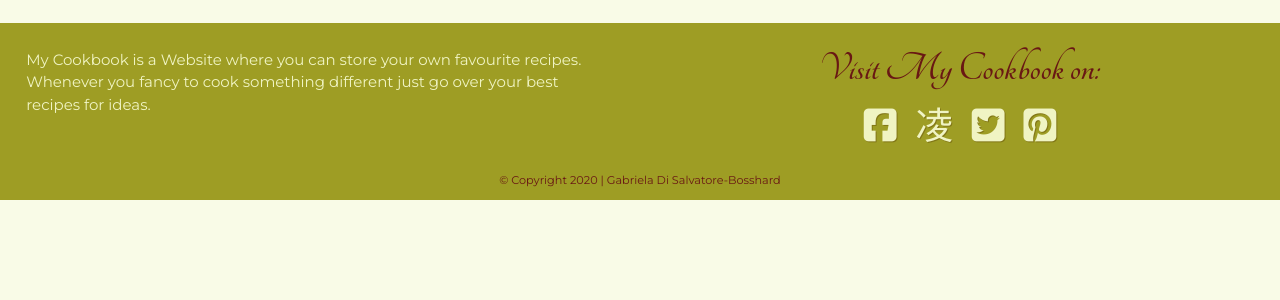
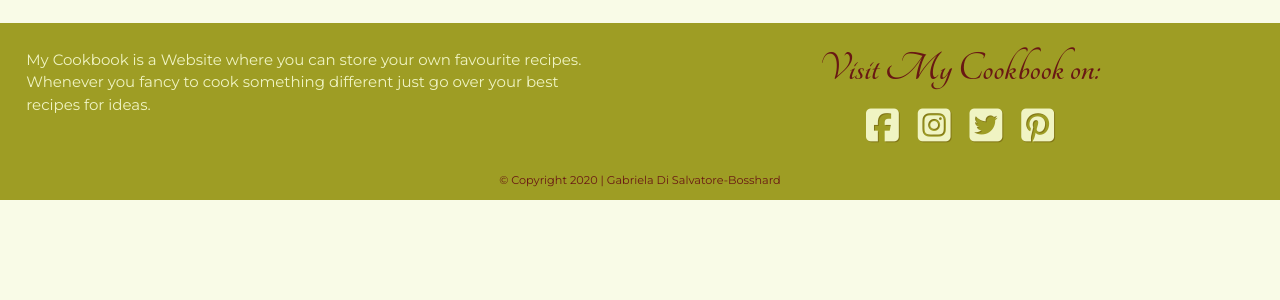
Before and after one commit to 2tracks/DCDMilestone_Project-Cookbook, a Flask app: page / in a window 1280 px wide. Shown: the part 376-676 px from the top of the page. Run offline with Flask 2, Linux system fonts and the light colour scheme; data that the repository does not hold is empty; some libraries are stand-ins or nearby versions.

Commit message:
css instagram fix

```diff
--- a/static/css/style.css
+++ b/static/css/style.css
@@ -175,7 +175,7 @@ h4{
     text-shadow: 1px 1px #827717;
 }
 .fa-instagram-square:before {
-    content: "\f955";
+    content: "\e055";
     font-size: 2.5rem;
     margin-left: 0.5rem;
     text-shadow: 1px 1px #827717;
```
